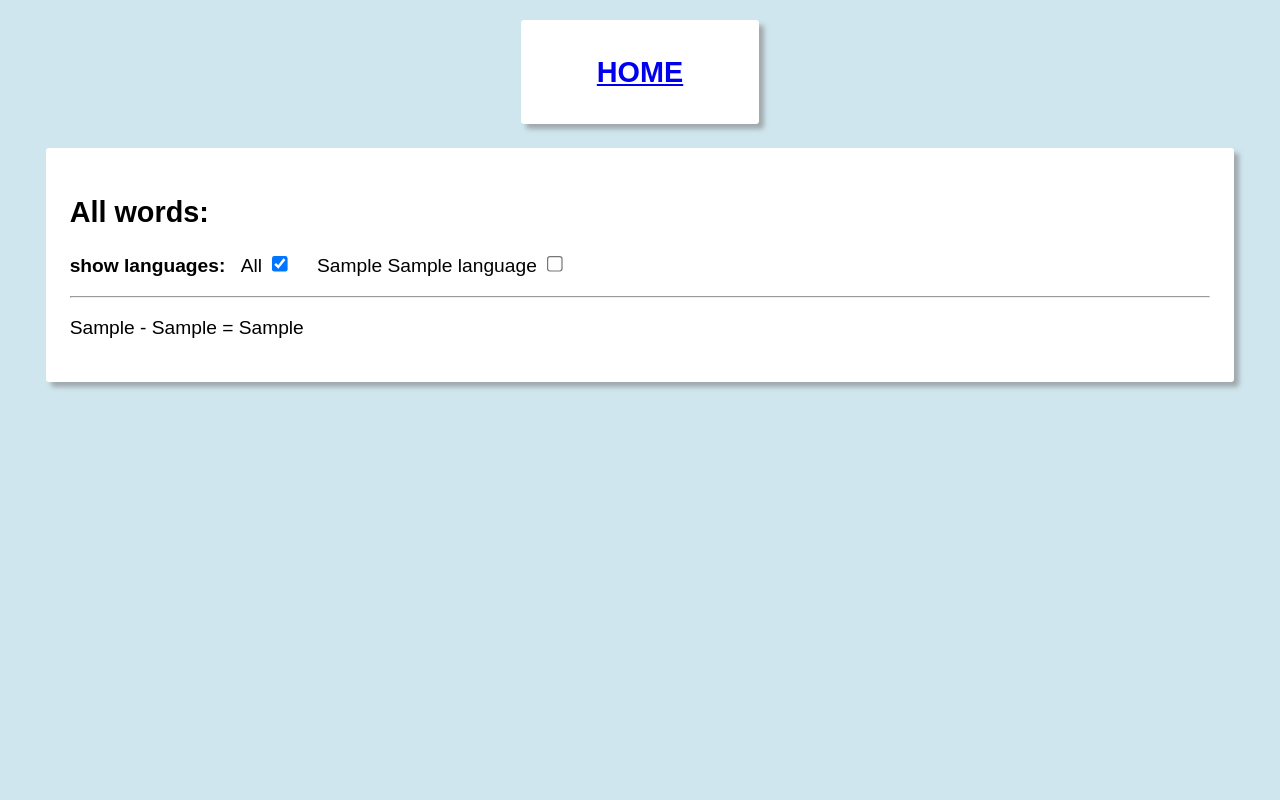
After one commit to jonaengs/glosebok, a Django app: page /words/ in a window 1280 px wide. The commit adds this page. Run offline with Django 3.2, Linux system fonts and the light colour scheme; tables that the repository leaves empty hold one stand-in row (values such as "Sample post").

Commit message:
add simple header with home link. Add page for listing all words with filtering based on language/checkboxes

```diff
--- a/quiz/models.py
+++ b/quiz/models.py
@@ -3,8 +3,12 @@ from django.db.models import DO_NOTHING, CASCADE
 
 
 class Language(models.Model):
-    name = models.CharField(max_length=64)
+    name = models.CharField(max_length=64, unique=True)
     emoji = models.CharField(max_length=5, blank=True)
+
+    def save(self, *args, **kwargs):
+        self.name = self.name.lower()
+        return super(Language, self).save(*args, **kwargs)
 
     def __str__(self):
         return self.name
@@ -31,3 +35,6 @@ class QuizWord(models.Model):
 
     def __str__(self):
         return self.language.name + ": " + self.english
+
+    class Meta:
+        ordering = ('english', )
--- /dev/null
+++ b/quiz/static/quiz/js/filter_language_words.js
@@ -0,0 +1,26 @@
+let langBoxes = Array.from(document.getElementsByTagName("input"))
+    .filter(elem => elem.getAttribute("type") === "checkbox").slice(1);  // list of all language checkbox elements
+let allBox = document.getElementById("all-checkbox");
+let urlParams = new URLSearchParams(window.location.search);
+
+// check boxes specified in url params
+if (urlParams.get('languages') != null) {
+    let languages =  urlParams.get('languages').split(",");
+    langBoxes.filter(chbox => languages.includes(chbox.value))
+        .forEach(chbox => chbox.checked = true);
+} else {
+    allBox.checked = true;  // if no query is given, all words are returned.
+}
+
+function uncheckAllBoxAndReload() {
+    allBox.checked = false;
+    setParamsAndReload();
+}
+
+function setParamsAndReload() {
+    let url = window.location.href.split("?")[0];
+    let params = langBoxes.filter(chbox => chbox.checked)
+        .map(chbox => chbox.value).join(",");
+    let query = allBox.checked ? "" : "?languages=" + params;  // if "All" is checked
+    window.location.href = url + query;
+}
--- /dev/null
+++ b/quiz/templates/quiz/quizword_list.html
@@ -0,0 +1,38 @@
+{% extends '_base.html' %}
+{% load static %}
+
+{% block title %}
+    Quizwords
+{% endblock %}
+
+{% block style %}
+    <link rel="stylesheet" href="{% static 'css/main.css' %}">
+    <style>
+    input[type="checkbox"] {
+        margin-right: 20px;
+    }
+    </style>
+{% endblock %}
+
+{% block body %}
+    <h2>All words:</h2>
+    <p><strong>show languages:</strong>
+        <label for="all-checkbox" style="margin-left: 10px">All</label>
+        <input type="checkbox" id="all-checkbox" name="all" value="all" onchange="setParamsAndReload()">
+        {% for language in languages %}
+            <label for="lang{{ language.id }}">
+                {{ language.emoji }} {{ language.name }}</label>
+            <input type="checkbox" id="{{ language }}-checkbox"
+                   name="{{ language.name }}" value="{{ language.name }}"
+                   onchange="uncheckAllBoxAndReload()">
+        {% endfor %}
+    </p>
+    <hr>
+    {% for word in quizword_list %}
+        <p>{{ word.language.emoji }} - {{ word.english }} = {{ word.foreign }}</p>
+    {% endfor %}
+{% endblock %}
+
+{% block script %}
+    <script src="{% static 'quiz/js/filter_language_words.js' %}"></script>
+{% endblock %}
--- a/quiz/urls.py
+++ b/quiz/urls.py
@@ -1,11 +1,11 @@
 from django.urls import path
-from django.views.generic import ListView
 
-from quiz.models import Language
-from quiz.views import LanguageQuizView, get_scripts
+from quiz.views import LanguageQuizView, get_scripts, LanguageListView, QuizWordCreateView, QuizWordListView
 
 urlpatterns = [
-    path('', ListView.as_view(model=Language), name='language_list'),
+    path('', LanguageListView.as_view(), name='language_list'),
+    path('words/', QuizWordListView.as_view(), name='quizword_list'),
+    path('add/', QuizWordCreateView.as_view(), name='add_quizword'),
     path('<int:pk>/', LanguageQuizView.as_view(), name='language_quiz'),
 
     # autocomplete view
--- a/quiz/views.py
+++ b/quiz/views.py
@@ -1,8 +1,9 @@
 from django.contrib.auth.decorators import permission_required
 from django.http import JsonResponse
-from django.views.generic import DetailView
+from django.urls import reverse_lazy
+from django.views.generic import DetailView, CreateView, ListView
 
-from quiz.models import Language, Script
+from quiz.models import Language, Script, QuizWord
 from quiz.serializers import ScriptSerializer
 
 
@@ -17,6 +18,39 @@ class LanguageQuizView(DetailView):
         return ctx
 
 
+class LanguageListView(ListView):
+    model = Language
+
+
+class QuizWordListView(ListView):
+    model = QuizWord
+
+    def get_queryset(self):
+        """
+        About query parameters: Multiple values of the same parameter type can be passed in two ways: separated by comma
+        (?q=a,b) or as separate parameters (?q=a&q=b). This implementation uses the former, but I'm starting to think
+        the latter is less ugly. To retrieve values passed by the lattter technique, GET.getlist() must be used instead
+        of Get.get(), else only the last argument will be retrieved. Note that getlist() returns a list while get()
+        returns a string. If comma-separation is used, getlist() will simply return a list ["a,b"] :(
+        """
+        query = self.request.GET
+        if query and query.get('languages') is not None:  # "is not None" allows for empty argument
+            languages = query.get('languages').split(",")
+            return QuizWord.objects.filter(language__name__in=languages)  # ugly I know, but it's kinda fun right?
+        return self.model.objects.all()
+
+    def get_context_data(self, *, object_list=None, **kwargs):
+        ctx = super(QuizWordListView, self).get_context_data(**kwargs)
+        ctx.update({'languages': Language.objects.all()})
+        return ctx
+
+
+class QuizWordCreateView(CreateView):
+    model = QuizWord
+    fields = '__all__'
+    success_url = reverse_lazy('add_quizview')
+
+
 @permission_required('quiz.add_quizword')
 def get_scripts(request):
     language_id = request.GET.get('language', None)
--- a/static/css/main.css
+++ b/static/css/main.css
@@ -1,3 +1,7 @@
+* {
+    box-sizing: border-box;
+}
+
 html {
     height: 100%;
 
@@ -5,27 +9,40 @@ html {
     font-family: Arial, Helvetica, sans-serif;
 }
 
+
 body {
-    /* prevents unnecessary scroll bar, but may cause other issues */
-    height: 95%;
+    height: 98%; /* prevents unnecessary scroll bar, but may cause other issues */
+}
+
+.container {
+    margin-left: 3%;
+    margin-right: 3%;
 
     display: flex;
     align-items: center;
+    flex-direction: column;
 }
 
-.container {
+.content-container, .header {
     background-color: white;
     border-radius: 3px;
     box-shadow: 5px 5px 5px rgb(159, 169, 173);
 
-    padding: 4%;
+    padding: 2%;
     margin: 1%;
     width: 100%;
 
     font-size: 1.2em;
 }
 
-input {
+.header {
+    width: 20%;
+    padding: 1%;
+    text-align: center;
+}
+
+
+input[type="text"], select {
     border-radius: 3px;
     box-shadow: 2px 2px 2px rgb(159, 169, 173);
     border-style: solid;
@@ -42,8 +59,12 @@ input {
     width: 100%;
 }
 
-input:focus {
+input:focus, select:focus {
     outline: none;
+}
+
+input[type="checkbox"] {
+    zoom: 1.2;
 }
 
 
--- a/templates/_base.html
+++ b/templates/_base.html
@@ -18,8 +18,14 @@
 </head>
 <body>
 
-    <div class="container body-block-container">
-        {% block body %} {% endblock %}
+    <div class="container">
+        <div class="header">
+            <h2><a href="{% url 'language_list' %}">HOME</a></h2>
+        </div>
+
+        <div class="content-container body-block-container">
+            {% block body %} {% endblock %}
+        </div>
     </div>
 
     {% block script %}{% endblock %}
```
Also changed, not shown: quiz/templates/quiz/quizword_form.html (added, +17 -0 lines), static/js/show_hide_script_choices.js (+4 -3 lines).
